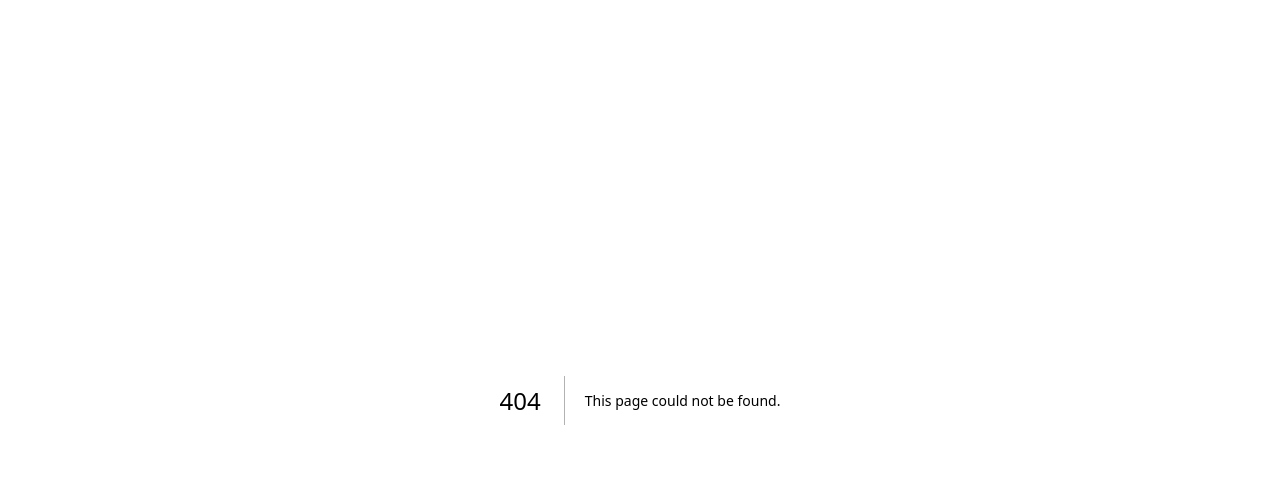
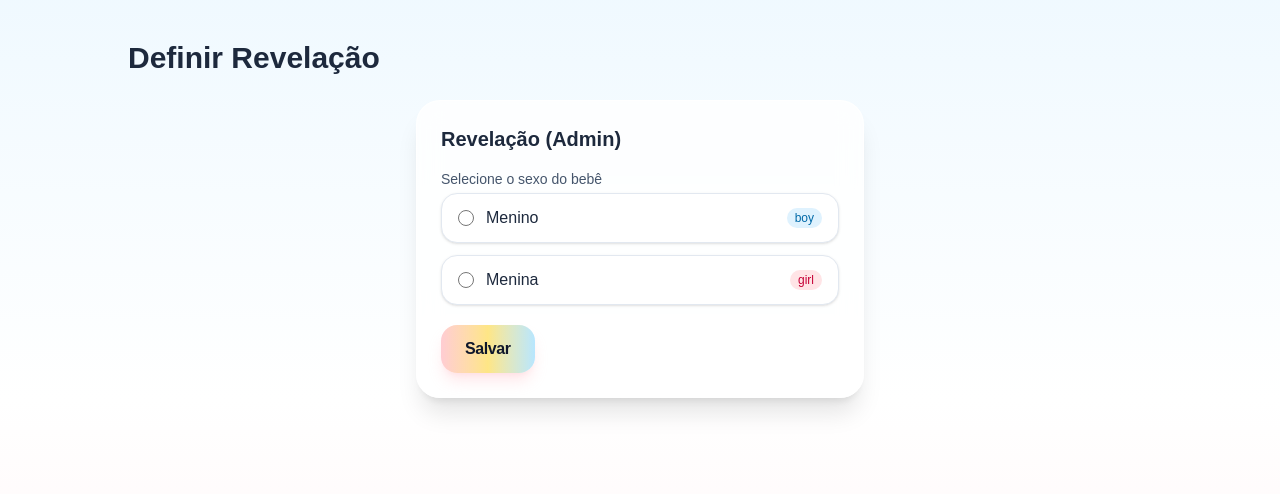
Before and after one commit to cireneuguilhermeteixeira/gender-reveal-party-project, a Next.js app: page /admin/gender in a window 1280 px wide. Before the commit this address had no page. Shown: the top 494 px of the page. Built offline with nearby package versions, Linux system fonts and the light colour scheme.

Commit message:
Adding new model to store gender

```diff
--- /dev/null
+++ b/src/app/admin/gender/page.tsx
@@ -0,0 +1,12 @@
+import GenderForm from '@/components/GenderForm';
+
+export default function GenderAdminPage() {
+  return (
+    <main className="min-h-screen bg-gradient-to-b from-sky-50 via-white to-rose-50 px-6 py-10">
+      <div className="max-w-5xl mx-auto">
+        <h1 className="text-2xl md:text-3xl font-extrabold text-slate-800 mb-6">Definir Revelação</h1>
+        <GenderForm />
+      </div>
+    </main>
+  );
+}
--- /dev/null
+++ b/src/app/api/gender/route.tsx
@@ -0,0 +1,75 @@
+import { NextRequest, NextResponse } from 'next/server';
+import prisma from '@/lib/prisma';
+
+export const runtime = 'nodejs'
+export const dynamic = 'force-dynamic'
+
+// ID fixo para manter um único registro
+const SINGLETON_ID = '00000000-0000-0000-0000-000000000001'
+
+export async function POST(req: NextRequest) {
+  try {
+    const body = await req.json().catch(() => null) as { value?: unknown } | null
+    const raw = typeof body?.value === 'string' ? body.value.trim().toLowerCase() : null
+
+    if (raw !== 'boy' && raw !== 'girl') {
+      return NextResponse.json(
+        { error: 'Invalid value. Use "boy" or "girl".' },
+        { status: 400 }
+      )
+    }
+
+    const genderBase64 = Buffer.from(raw, 'utf8').toString('base64')
+
+    const saved = await prisma.gender.upsert({
+      where: { id: SINGLETON_ID },
+      create: { id: SINGLETON_ID, genderBase64 },
+      update: { genderBase64 },
+      select: { id: true, genderBase64: true },
+    })
+
+    return NextResponse.json({
+      ok: true,
+      id: saved.id,
+      valueBase64: saved.genderBase64,
+    })
+  } catch (err) {
+    console.error('[POST /api/gender] error', err)
+    return NextResponse.json({ error: 'Internal error' }, { status: 500 })
+  }
+}
+
+export async function GET() {
+  try {
+    const row = await prisma.gender.findUnique({
+      where: { id: SINGLETON_ID },
+      select: { genderBase64: true },
+    })
+
+    if (!row) {
+      return NextResponse.json({ gender: null })
+    }
+
+    let decoded = ''
+    try {
+      decoded = Buffer.from(row.genderBase64, 'base64').toString('utf8')
+    } catch {
+      return NextResponse.json(
+        { gender: null, error: 'invalid_base64' },
+        { status: 500 }
+      )
+    }
+
+    if (decoded !== 'boy' && decoded !== 'girl') {
+      return NextResponse.json(
+        { gender: null, error: 'invalid_value' },
+        { status: 500 }
+      )
+    }
+
+    return NextResponse.json({ gender: decoded })
+  } catch (err) {
+    console.error('[GET /api/gender] error', err)
+    return NextResponse.json({ error: 'Internal error' }, { status: 500 })
+  }
+}
--- /dev/null
+++ b/src/components/GenderForm.tsx
@@ -0,0 +1,84 @@
+'use client';
+
+import { useState } from 'react';
+import SparkleButton from '@/components/SparkleButton'; // opcional; troque por <button> se não quiser usar
+import { http } from '@/lib/server/httpClient';
+
+type GenderValue = 'boy' | 'girl';
+
+export default function GenderForm() {
+  const [value, setValue] = useState<GenderValue | ''>('');
+  const [saving, setSaving] = useState(false);
+  const [msg, setMsg] = useState<string | null>(null);
+  const [err, setErr] = useState<string | null>(null);
+
+
+
+  async function onSubmit(e: React.FormEvent) {
+    e.preventDefault();
+    setMsg(null);
+    setErr(null);
+    if (value !== 'boy' && value !== 'girl') {
+      setErr('Selecione uma opção antes de salvar.');
+      return;
+    }
+    setSaving(true);
+    try {
+      const res = await http.post('/gender', { value });
+      console.log('Saved', res);
+      setMsg('Salvo com sucesso! 🎉');
+    } catch {
+      setErr('Não foi possível salvar agora. Tente novamente.');
+    } finally {
+      setSaving(false);
+    }
+  }
+
+  return (
+    <form
+      onSubmit={onSubmit}
+      className="w-full max-w-md mx-auto rounded-3xl border border-white/80 bg-white/80 backdrop-blur-md p-6 shadow-xl"
+    >
+      <h2 className="text-xl font-extrabold text-slate-800 mb-4">Revelação (Admin)</h2>
+
+      <fieldset className="space-y-3" disabled={saving}>
+        <legend className="text-sm text-slate-600 mb-1">Selecione o sexo do bebê</legend>
+
+        <label className="flex items-center gap-3 rounded-2xl border border-slate-200 bg-white px-4 py-3 shadow-sm">
+          <input
+            type="radio"
+            name="gender"
+            value="boy"
+            checked={value === 'boy'}
+            onChange={() => setValue('boy')}
+            className="h-4 w-4 accent-sky-400"
+          />
+          <span className="text-slate-800 font-medium">Menino</span>
+          <span className="ml-auto text-xs px-2 py-0.5 rounded-full bg-sky-100 text-sky-700">boy</span>
+        </label>
+
+        <label className="flex items-center gap-3 rounded-2xl border border-slate-200 bg-white px-4 py-3 shadow-sm">
+          <input
+            type="radio"
+            name="gender"
+            value="girl"
+            checked={value === 'girl'}
+            onChange={() => setValue('girl')}
+            className="h-4 w-4 accent-rose-400"
+          />
+          <span className="text-slate-800 font-medium">Menina</span>
+          <span className="ml-auto text-xs px-2 py-0.5 rounded-full bg-rose-100 text-rose-700">girl</span>
+        </label>
+      </fieldset>
+
+      <div className="mt-5 flex items-center justify-between">
+        <SparkleButton type="submit" disabled={saving}>
+          {saving ? 'Salvando…' : 'Salvar'}
+        </SparkleButton>
+      </div>
+
+      {msg && <p className="mt-3 text-sm font-medium text-emerald-700 bg-emerald-50 border border-emerald-200 rounded-xl px-3 py-2">{msg}</p>}
+      {err && <p className="mt-3 text-sm font-medium text-rose-700 bg-rose-50 border border-rose-200 rounded-xl px-3 py-2">{err}</p>}
+    </form>
+  );
+}
```
Also changed, not shown: 2 other files (tests, documents, lock files or other folders).
